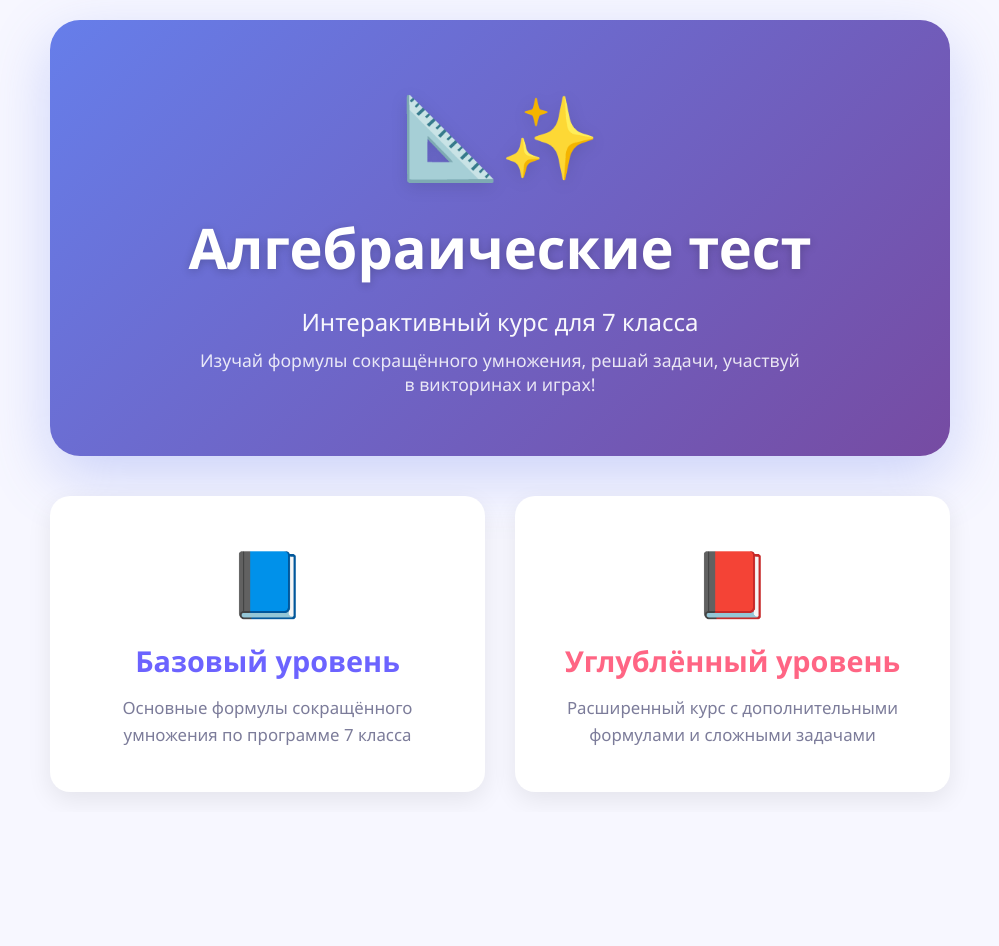
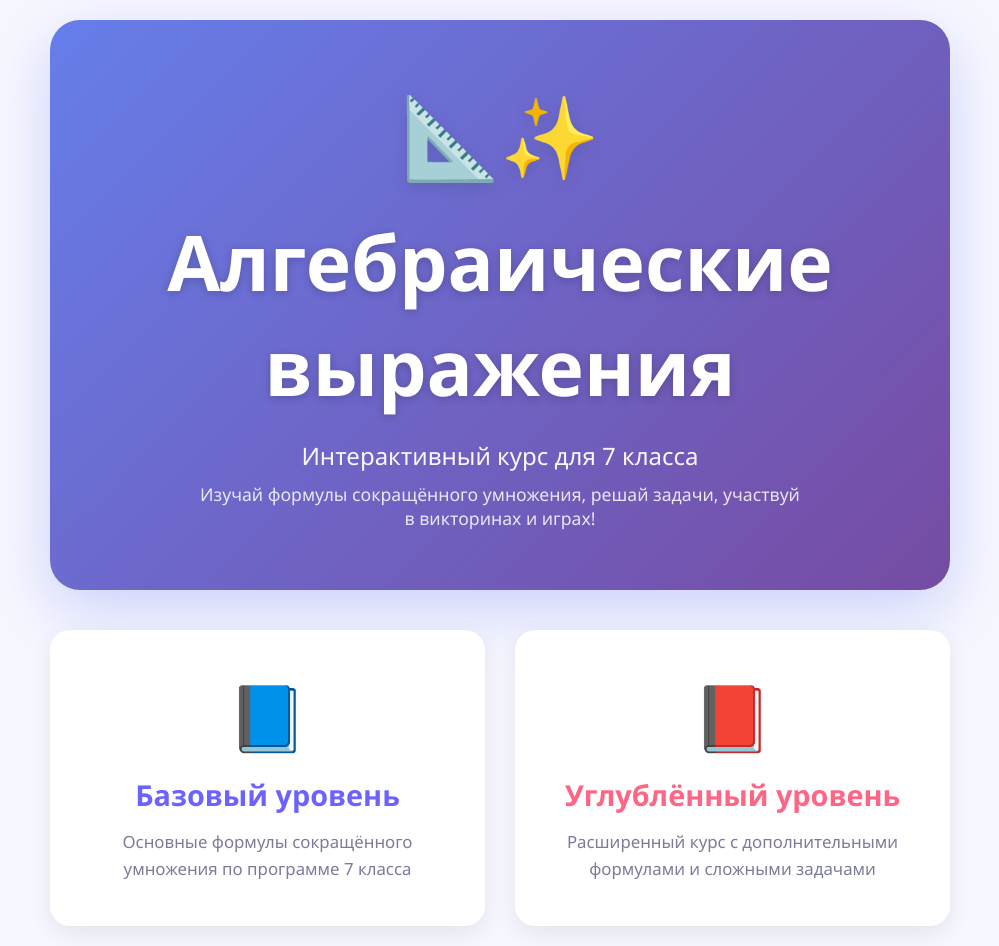
Before and after one commit to kydryavtsevayana-hash/algebraic-expressions, a plain HTML site: page index.html in a window 1280 px wide. Shown: the whole page, without its empty margins (140-1139 px from the left). Before the commit the page ends 812 px from the top, so only its background shows below. Drawn offline with Linux system fonts and the light colour scheme.

Commit message:
адаптация под телефон

```diff
--- a/index.html
+++ b/index.html
@@ -538,7 +538,7 @@
             <div style="max-width: 900px; margin: 0 auto; text-align: center;">
                 <div style="background: var(--bg-gradient); padding: 60px 40px; border-radius: 30px; box-shadow: 0 20px 60px rgba(102, 126, 234, 0.3); margin-bottom: 40px;">
                     <div style="font-size: 5em; margin-bottom: 20px; filter: drop-shadow(0 4px 8px rgba(0,0,0,0.1));">📐✨</div>
-                    <h1 style="color: white; font-size: 3.5em; margin-bottom: 20px; text-shadow: 0 2px 10px rgba(0,0,0,0.2);">Алгебраические тест</h1>
+                    <h1 style="     color: white;     font-size: 6vw; margin-bottom: 20px; text-shadow: 0 2px 10px rgba(0,0,0,0.2); ">Алгебраические выражения</h1>
                     <p style="color: rgba(255,255,255,0.95); font-size: 1.5em; margin-bottom: 10px; font-weight: 500;">Интерактивный курс для 7 класса</p>
                     <p style="color: rgba(255,255,255,0.85); font-size: 1.1em; max-width: 600px; margin: 0 auto;">Изучай формулы сокращённого умножения, решай задачи, участвуй в викторинах и играх!</p>
                 </div>
```
